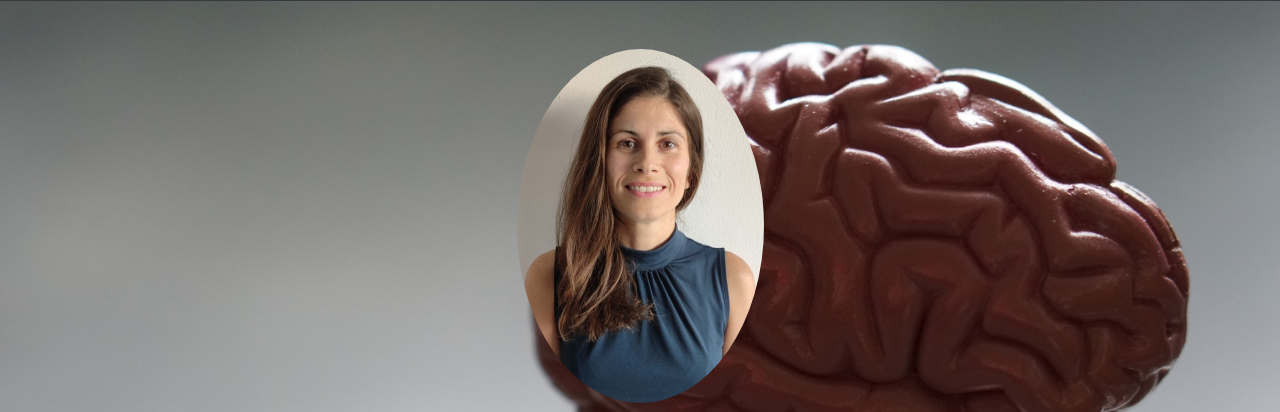
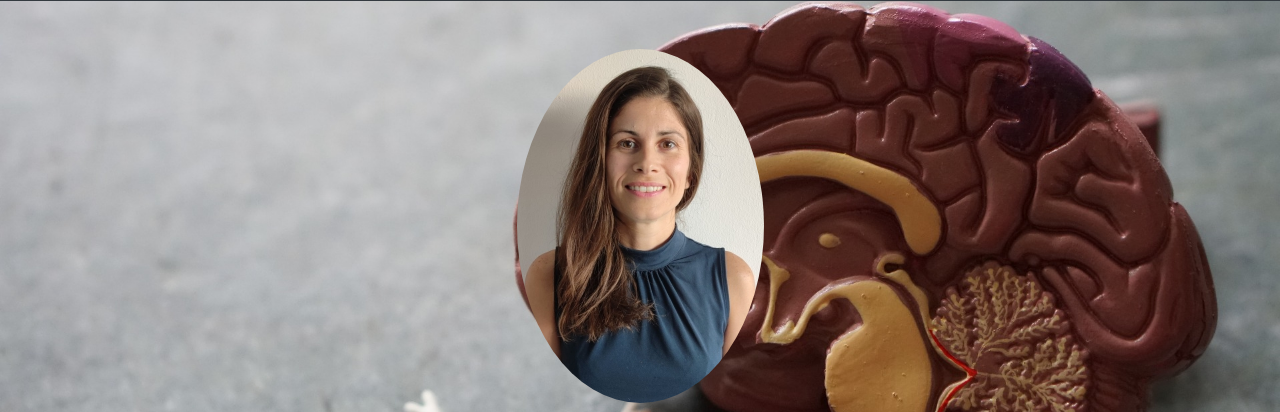
Before and after one commit to mjtorresprioris/resume, a website: page index.html in a window 1280 px wide. Shown: the part 55-467 px from the top of the page. Drawn offline with Linux system fonts and the light colour scheme.

Commit message:
Update index.html

```diff
--- a/index.html
+++ b/index.html
@@ -53,7 +53,7 @@
   </nav>
 
   <!-- Header - set the background image for the header in the line below -->
-  <header class="py-5 bg-image-full" style="background-image: url('images/back10.jpeg');">
+  <header class="py-5 bg-image-full" style="background-image: url('images/back2_2.jpeg');">
     <img class="img-fluid d-block mx-auto rounded-circle mb-3" src="images/profilenew.jpg" alt="..."/>
         <div class="container  text-center text-white">
           <div class="medium-4 columns">
```
